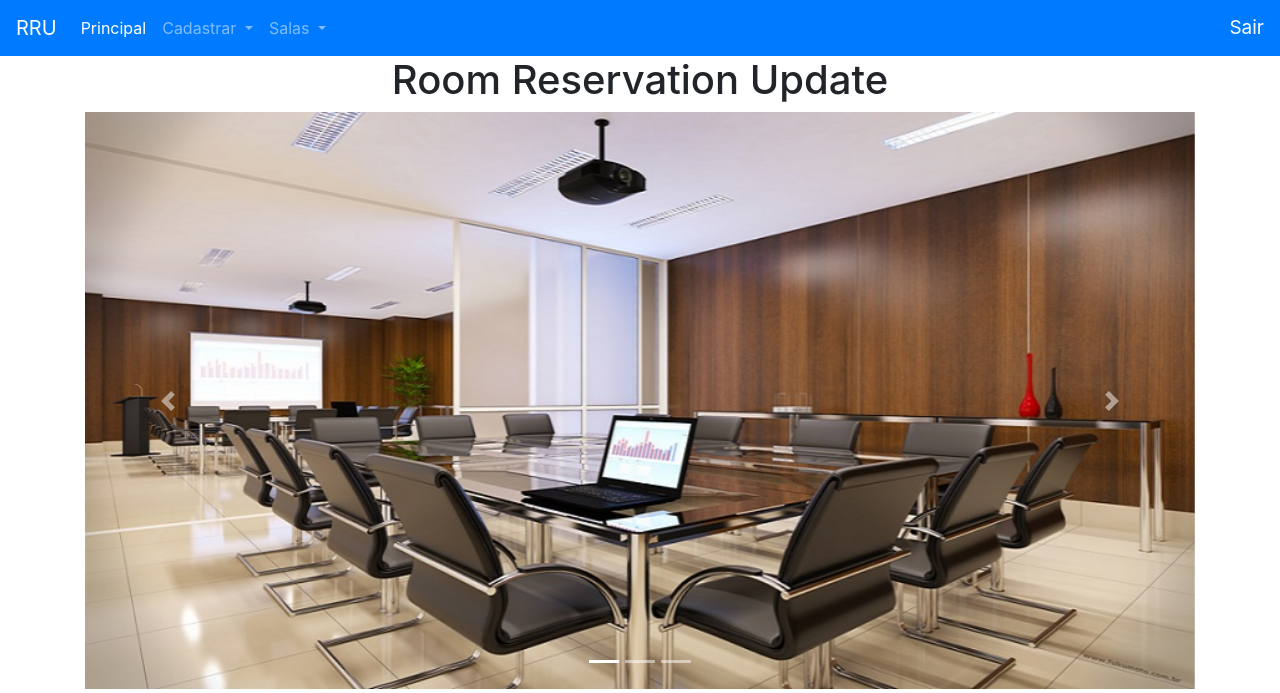
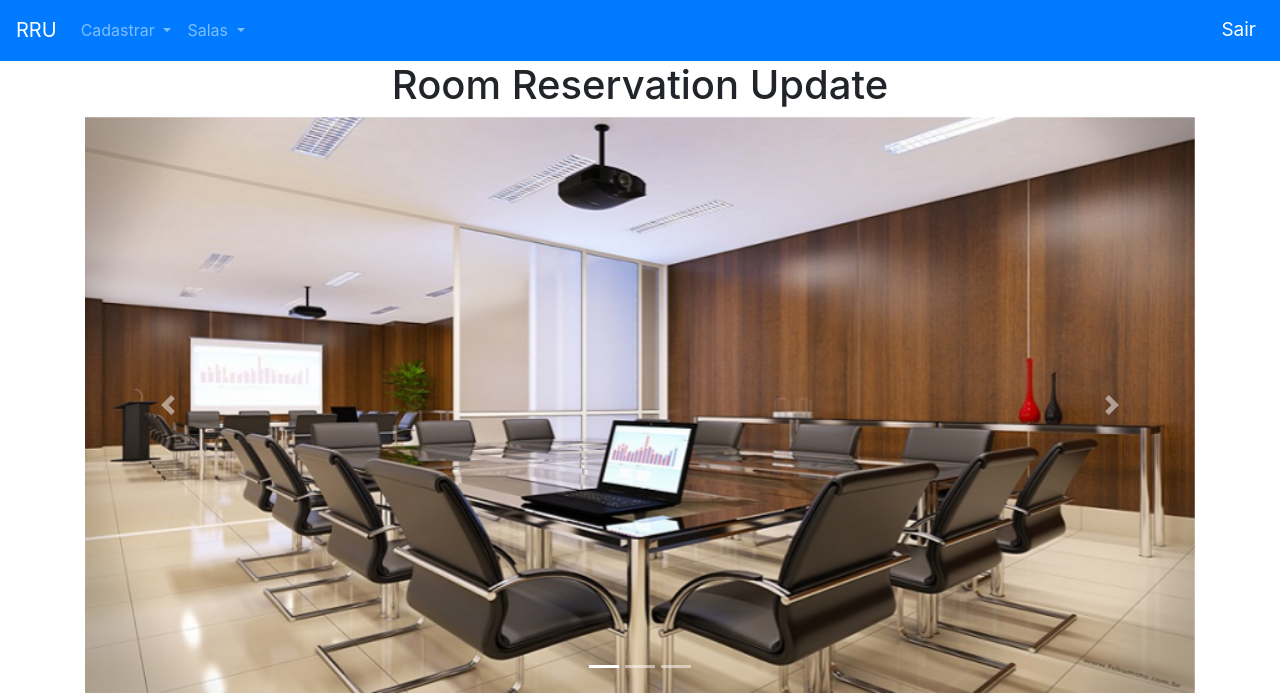
Before and after one commit to tauisilva/Reserva, a PHP site: page /index.php in a window 1280 px wide. Shown: the top 693 px of the page. Run offline with PHP 8.4, Linux system fonts and the light colour scheme; the visitor is signed in with stand-in values (Sample User, id 1); some libraries are stand-ins or nearby versions.

Commit message:
Atualizando dashboard

```diff
--- a/config.php
+++ b/config.php
@@ -32,7 +32,7 @@
 			break;
 
 		case 'lis-usuario':
-			include(usuario/listar-usuario.php);
+			include("usuario/listar-usuario.php");
 
 		default:
 			include("dashboard.php");
--- a/index.php
+++ b/index.php
@@ -29,9 +29,6 @@ include("logon/verificaLogon.php");
 
       <div class="collapse navbar-collapse" id="navbarSupportedContent">
         <ul class="navbar-nav mr-auto">
-            <li class="nav-item active">
-            <a class="nav-link" href="index.php">Principal</a>
-            </li>
             <li class="nav-item dropdown">
               <a class="nav-link dropdown-toggle" href="#" id="navbarDropdown" role="button" data-toggle="dropdown" aria-haspopup="true" aria-expanded="false">
                 Cadastrar
@@ -57,7 +54,11 @@ include("logon/verificaLogon.php");
             </li>
         </ul>
         <ul class="nav navbar-nav navbar-right">
-          <li><a href="logon/logon.php" style="color: white; font-size: 19px">Sair</a></li>
+          <li class="nav-item">
+            <a class="nav-link" href="logon/logon.php" style="color: white; font-size: 19px">
+              Sair
+            </a>
+          </li>
         </ul>
       </div>
     </nav>
```
